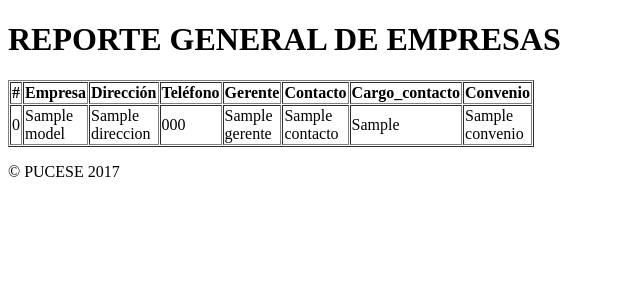
After one commit to yishar/Formativa_7mo, a Yii app: the page made by frontend/views/empresa/reporte.php in a window 1280 px wide. The commit adds this page. Shown: the top 300 px of the page, without its empty margins (0-640 px from the left). Run offline with PHP 8.4 and a stand-in for Yii, Linux system fonts and the light colour scheme; the template is opened without the code that fills it: most values are stand-ins (such as "Sample title", 1, 10 or a date in 2020); data that the repository does not hold is empty; some libraries are stand-ins or nearby versions.

Commit message:
Reporte general de empresas

```diff
--- /dev/null
+++ b/frontend/views/empresa/reporte.php
@@ -0,0 +1,39 @@
+<h1>
+    REPORTE GENERAL DE EMPRESAS
+</h1>
+
+
+
+    <table class=" table table-bordered" border="1" width="1" cellspacing="1">
+            <thead>
+                <tr>
+                    <th>#</th>
+                    <th>Empresa</th>
+                    <th>Dirección</th>
+                    <th>Teléfono</th>
+                    <th>Gerente</th>
+                    <th>Contacto</th>
+                    <th>Cargo_contacto</th>
+                    <th>Convenio</th>
+                </tr>
+            </thead>
+            <tbody>
+                <?php foreach ($model as $key => $value):?>
+                <tr>
+                    <td><?= $key?></td>
+                    <td><?= $value->Nombre?></td>
+                    <td><?= $value->Direccion?></td>
+                    <td><?= $value->Telefono?></td>
+                    <td><?= $value->Gerente?></td>
+                    <td><?= $value->Contacto?></td>
+                    <td><?= $value->Cargo_contacto?></td>
+                    <td><?= $value->Convenio?></td>
+                </tr>
+                <?php endforeach;?>
+            </tbody>
+        </table>
+
+
+
+
+</h3>
--- a/frontend/views/layouts/main.php
+++ b/frontend/views/layouts/main.php
@@ -34,7 +34,7 @@ AppAsset::register($this);
                 ],
             ]);
             $menuItems = [
-                ['label' => 'Inicio', 'url' => ['/site/index']],
+                //['label' => 'Inicio', 'url' => ['/site/index']],
 
                     //['label' => 'About', 'url' => ['/site/about']],
                     //['label' => 'Contact', 'url' => ['/site/contact']],
@@ -46,7 +46,7 @@ AppAsset::register($this);
 
 
                 $menuItems = [
-                    ['label' => 'Inicio', 'url' => ['/site/index']],
+                    //['label' => 'Inicio', 'url' => ['/site/index']],
                     ['label' => 'Estudiantes', 'url' => ['/site/estudiante']],
 //                ['label' => 'Coordinadores', 'url' => ['/coordinador-social']],
 //                ['label' => 'Labor Social', 'url' => ['/labor-social']],
@@ -59,8 +59,10 @@ AppAsset::register($this);
                     'visible' => Yii::$app->user->identity->isAdmin || Yii::$app->user->can('superadmin'),
                     'items' => [
                         ['label' => 'Prácticas', 'url' => ['/pre-profesionales'],],
-                        ['label' => 'Reporte general', 'url' => ['/pre-profesionales/reporte'],],
                         ['label' => 'Empresas', 'url' => ['/empresa'],],
+                        ['label' => 'Reporte general de prácticas', 'url' => ['/pre-profesionales/reporte'],],
+                        ['label' => 'Reporte de empresas', 'url' => ['/empresa/reporte'],],
+
                     ],
                 ];
 
--- a/frontend/views/pre-profesionales/reporte.php
+++ b/frontend/views/pre-profesionales/reporte.php
@@ -20,6 +20,7 @@
                 <?php foreach ($rows as $key => $value):?>
                 <tr>
                     <td><?= $key?></td>
+                    <!--<td><?php // $value['matricula']?></td>-->
                     <td><?= $value['matricula']?></td>
                     <td><?= \yii\helpers\ArrayHelper::getValue(common\models\Empresa::findOne(['Id_Empresa'=> $value['idemp']]),'Nombre')?></td>
                     <td><?= $value['finicio']?></td>
```
Also changed, not shown: frontend/controllers/EmpresaController.php (+28 -0 lines), frontend/controllers/PreProfesionalesController.php (+14 -2 lines).
